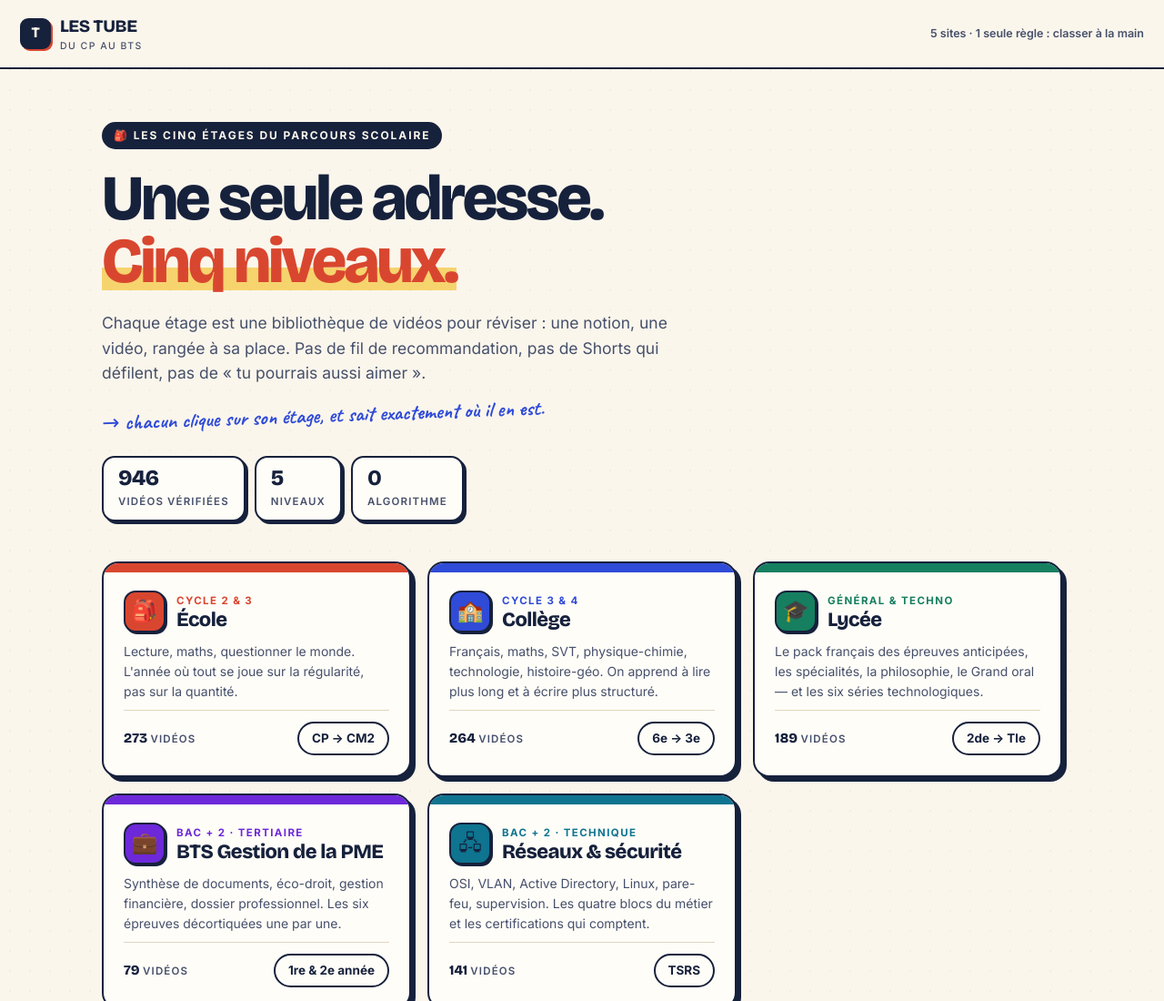
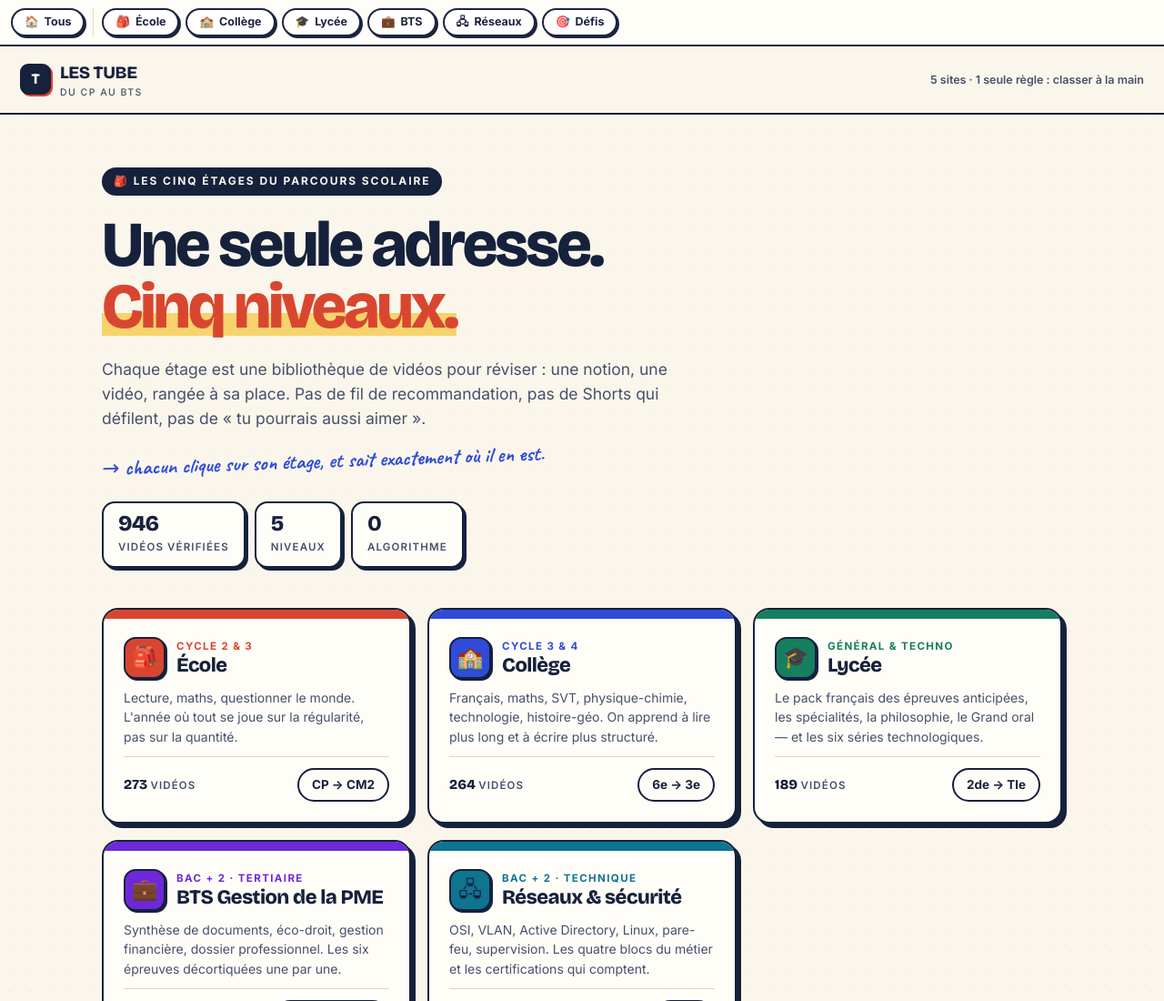
Before and after one commit to hassanijacques-boop/tube, a plain HTML site: page index.html in a window 1280 px wide. Shown: the top 1100 px of the page at 91% size. Drawn offline with nearby package versions, Linux system fonts and the light colour scheme.

Commit message:
Barre de navigation unifiee entre tous les tubes

```diff
--- a/index.html
+++ b/index.html
@@ -73,6 +73,24 @@ footer{max-width:1100px;margin:0 auto;padding:26px 22px 46px;color:var(--ink2);f
 </style>
 </head>
 <body>
+<style>
+.tubebar{display:flex;gap:7px;overflow-x:auto;padding:9px 12px;background:#FFFDF7;border-bottom:2px solid #1B2440;
+  -webkit-overflow-scrolling:touch;scrollbar-width:none;font-family:Inter,system-ui,-apple-system,sans-serif;position:relative}
+.tubebar::-webkit-scrollbar{display:none}
+.tubebar a{flex:0 0 auto;display:flex;align-items:center;gap:6px;padding:7px 13px;border:2px solid #1B2440;border-radius:999px;
+  background:#fff;color:#1B2440;font-size:12.5px;font-weight:700;line-height:1;text-decoration:none;white-space:nowrap;
+  box-shadow:2px 2px 0 #1B2440;transition:transform .1s,box-shadow .1s}
+.tubebar a:hover{transform:translate(-1px,-1px);box-shadow:3px 3px 0 #1B2440}
+.tubebar a:active{transform:translateY(2px);box-shadow:none}
+.tubebar a.on{background:#1B2440;color:#fff;box-shadow:2px 2px 0 #F5A623}
+.tubebar a.on .num{color:#F5A623}
+.tubebar .sep{flex:0 0 auto;width:1px;align-self:stretch;background:#E4DACA;margin:0 2px}
+.tubebar{position:relative}
+.tubebar .fade{position:absolute;right:0;top:0;bottom:0;width:36px;pointer-events:none;
+  background:linear-gradient(90deg,rgba(255,253,247,0),#FFFDF7 78%);border-radius:0}
+@media(max-width:620px){.tubebar{padding:8px 10px;gap:6px}.tubebar a{padding:6px 11px;font-size:11.5px}}
+</style>
+<nav class="tubebar" aria-label="Navigation entre les sites"><a href="https://hassanijacques-boop.github.io/tube/" on aria-current="page" title="l'ensemble des niveaux"><span class="num">🏠</span>Tous</a><span class="sep"></span><a href="https://hassanijacques-boop.github.io/ecoletube/" title="CP → CM2"><span class="num">🎒</span>École</a><a href="https://hassanijacques-boop.github.io/college-tube/" title="6e → 3e"><span class="num">🏫</span>Collège</a><a href="https://hassanijacques-boop.github.io/lycee-tube/" title="2de → Tle"><span class="num">🎓</span>Lycée</a><a href="https://hassanijacques-boop.github.io/bts-tube/" title="GME"><span class="num">💼</span>BTS</a><a href="https://hassanijacques-boop.github.io/reseaux-tube/" title="TSRS"><span class="num">🖧</span>Réseaux</a><a href="https://hassanijacques-boop.github.io/defi-ecole/" title="réviser en jouant"><span class="num">🎯</span>Défis</a><span class="fade"></span></nav>
 
 <div class="top">
   <div class="brand"><span class="mark">T</span><span>LES TUBE<small>du CP au BTS</small></span></div>
```
